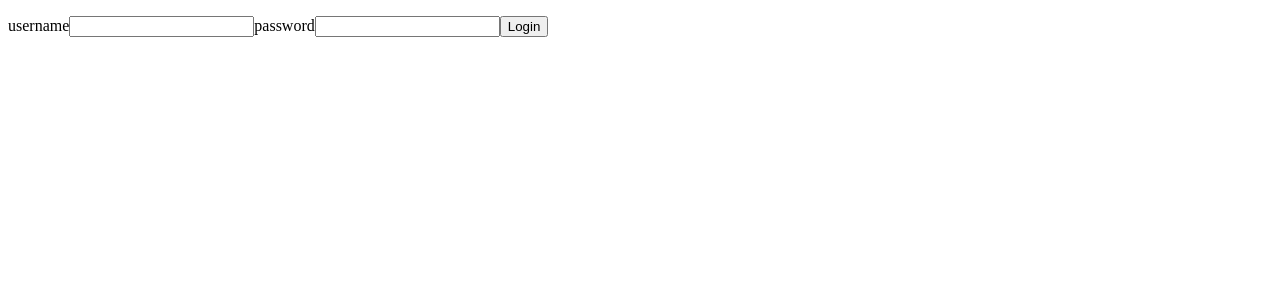
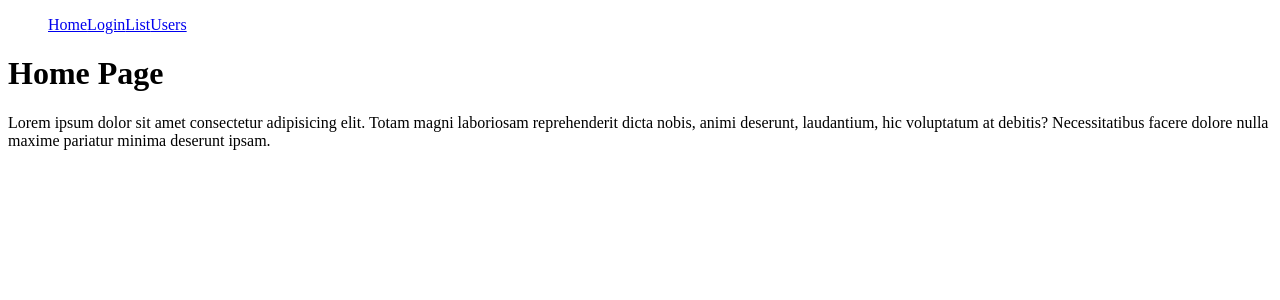
Before and after one commit to andresanni/bloglist-frontend, a React (Vite) app: page / in a window 1280 px wide. Shown: the top 300 px of the page. Built offline with nearby package versions, Linux system fonts and the light colour scheme.

Commit message:
Asignamos rutas a las funcionalidades con react router y creamos una sesion users list

```diff
--- a/src/App.jsx
+++ b/src/App.jsx
@@ -2,36 +2,27 @@ import BlogsList from "./components/BlogsList";
 import LoginForm from "./components/LoginForm";
 import NewBlogForm from "./components/NewBlogForm";
 import Message from "./components/Message";
-import { useAuth } from "./context/AuthContext";
-import { useNotification } from "./context/NotificationContext";
+import UsersList from "./components/UsersList";
+import { Route, Routes } from "react-router-dom";
+import NavBar from "./components/NavBar";
+import HomePage from "./components/HomePage";
 
 const App = () => {
-  const { user, logout } = useAuth();
-  const { setNotification } = useNotification();
 
-  const handleLogout = () => {
-    logout();
-    setNotification("Session closed", "success");
-  };
+
   return (
-    <div>
-      <div>
-        <Message />
-      </div>
+    <>
+      <NavBar />
+      <Message />
 
-      <div>
-        {user ? (
-          <div>
-            <p>{user.username} is logged in</p>
-            <button onClick={handleLogout}>logout</button>
-            <NewBlogForm />
-            <BlogsList user={user} />
-          </div>
-        ) : (
-          <LoginForm />
-        )}
-      </div>
-    </div>
+      <Routes>
+        <Route path="/" element={<HomePage />} />
+        <Route path="/login" element={<LoginForm />} />
+        <Route path="/create" element={<NewBlogForm />} />
+        <Route path="/list" element={<BlogsList />} />
+        <Route path="/users" element={<UsersList />} />
+      </Routes>
+    </>
   );
 };
 
--- a/src/components/Blog.jsx
+++ b/src/components/Blog.jsx
@@ -1,13 +1,15 @@
 import { useState , useEffect} from "react";
 import { useDeleteBlog, useUpdateBlog } from "../hooks/blogs";
-import { useNotification} from '../context/NotificationContext'
+import { useNotification} from '../context/NotificationContext';
+import { useAuth } from "../context/AuthContext";
 
-const Blog = ({ blog, user }) => {
+const Blog = ({ blog }) => {
 
   const [fullView, setFullView] = useState(false);
   const updateBlogMutation = useUpdateBlog();
   const {isSuccess: deleteSuccess, mutate:deleteMutate} = useDeleteBlog();
   const {setNotification} = useNotification();
+  const { user } = useAuth();
 
   useEffect(()=>{
     if(deleteSuccess){
--- a/src/components/BlogsList.jsx
+++ b/src/components/BlogsList.jsx
@@ -1,7 +1,7 @@
 import { useFetchBlogs } from '../hooks/blogs';
 import Blog from './Blog';
 
-const BlogList = ({ user }) => {
+const BlogList = () => {
 
   const {isLoading, isError, data, error} = useFetchBlogs();
 
@@ -21,7 +21,6 @@ const BlogList = ({ user }) => {
         <Blog
           key={blog.id}
           blog={blog}
-          user = {user}
         />
       ))}
     </div>
--- /dev/null
+++ b/src/components/Homepage.jsx
@@ -0,0 +1,16 @@
+const HomePage = () => {
+  return (
+    <>
+      <h1>Home Page</h1>
+      <p>
+        Lorem ipsum dolor sit amet consectetur adipisicing elit. Totam magni
+        laboriosam reprehenderit dicta nobis, animi deserunt, laudantium, hic
+        voluptatum at debitis? Necessitatibus facere dolore nulla maxime
+        pariatur minima deserunt ipsam.
+      </p>
+    </>
+  );
+};
+
+
+export default HomePage;
--- a/src/components/LoginForm.jsx
+++ b/src/components/LoginForm.jsx
@@ -2,12 +2,14 @@ import { useState } from "react";
 import loginService from "../services/login";
 import { useAuth } from "../context/AuthContext";
 import { useNotification } from "../context/NotificationContext";
+import { useNavigate } from "react-router-dom";
 
 const LoginForm = () => {
   const [username, setUsername] = useState("");
   const [password, setPassword] = useState("");
   const { login } = useAuth();
   const { setNotification } = useNotification();
+  const navigate = useNavigate();
 
   const handleSubmit = async (event) => {
     event.preventDefault();
@@ -17,6 +19,7 @@ const LoginForm = () => {
       setUsername("");
       setPassword("");
       setNotification("Welcome!", "success");
+      navigate("/");
     } catch (exception) {
       setNotification(exception.response.data.error, "error");
       setUsername("");
--- /dev/null
+++ b/src/components/NavBar.jsx
@@ -0,0 +1,31 @@
+import { Link } from "react-router-dom";
+import { useAuth } from "../context/AuthContext";
+import { useNotification } from "../context/NotificationContext";
+
+const NavBar = () => {
+  const { user, logout } = useAuth();
+  const { setNotification } = useNotification();
+
+  const handleLogout = () => {
+    logout();
+    setNotification("Session closed", "success");
+  };
+
+  return (
+    <nav>
+      <ul>
+        <Link to="/">Home</Link>
+        {user ? (
+          <Link to="/create">Create</Link>
+        ) : (
+          <Link to="/login">Login</Link>
+        )}
+        <Link to="/list">List</Link>
+        <Link to="/users">Users</Link>
+      </ul>
+      {user && <button onClick={handleLogout}>Logout</button>}
+    </nav>
+  );
+};
+
+export default NavBar;
--- /dev/null
+++ b/src/components/UsersList.jsx
@@ -0,0 +1,27 @@
+import usersService from '../services/users';
+import { useState, useEffect } from "react";
+
+const UsersList = () => {
+
+  const [users, setUsers] = useState([])
+
+  useEffect(()=>{
+    usersService.getAll().then(data=> setUsers(data))
+  },[])
+
+
+
+
+  return <div>
+    <h2>Users</h2>
+    <ul>
+      {
+        users.map((user) => {
+          return <li key={user.id}>{user.username} {user.blogposts.length}</li>
+        } )
+      }
+    </ul>
+  </div>;
+};
+
+export default UsersList;
--- /dev/null
+++ b/src/services/users.js
@@ -0,0 +1,10 @@
+import axios from "axios";
+
+const baseUrl = "/api/users";
+
+const getAll = async ()=>{
+    const response = await axios.get(baseUrl);
+    return response.data;
+}
+
+export default { getAll };
```
